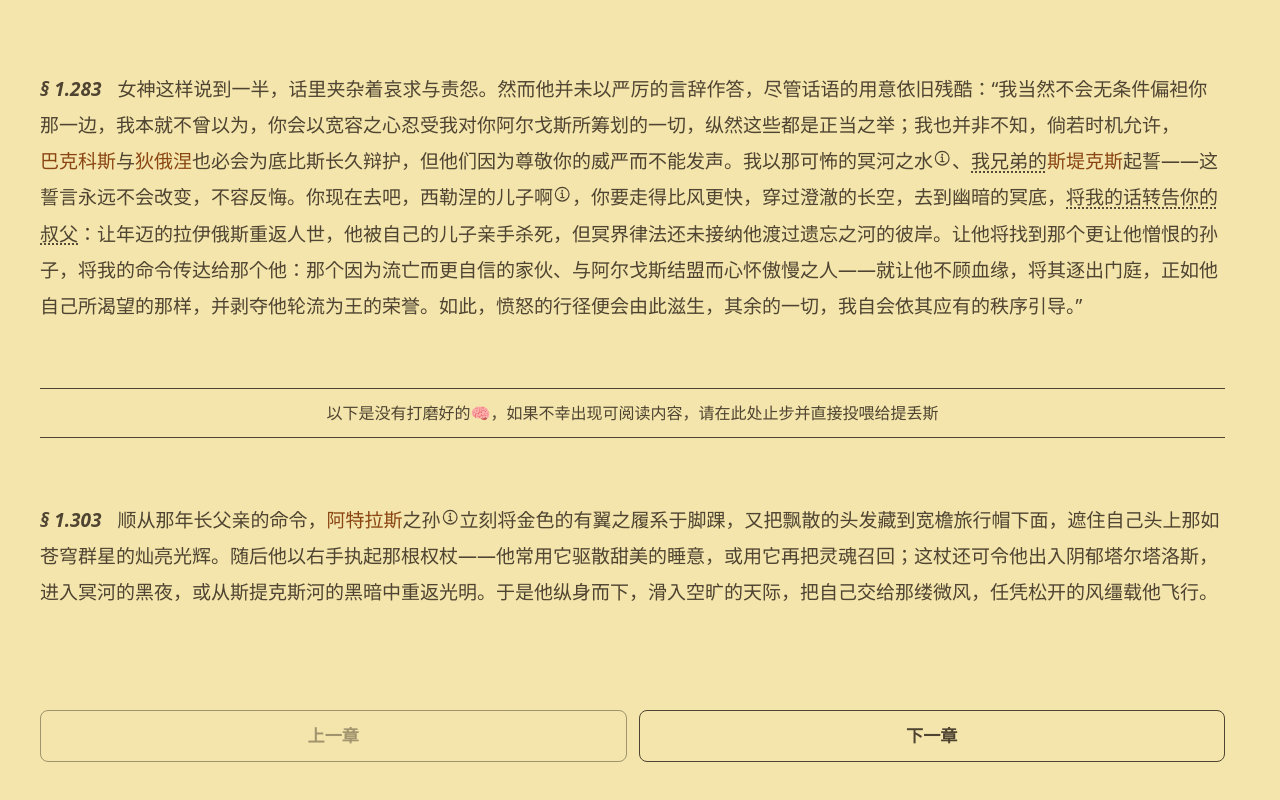
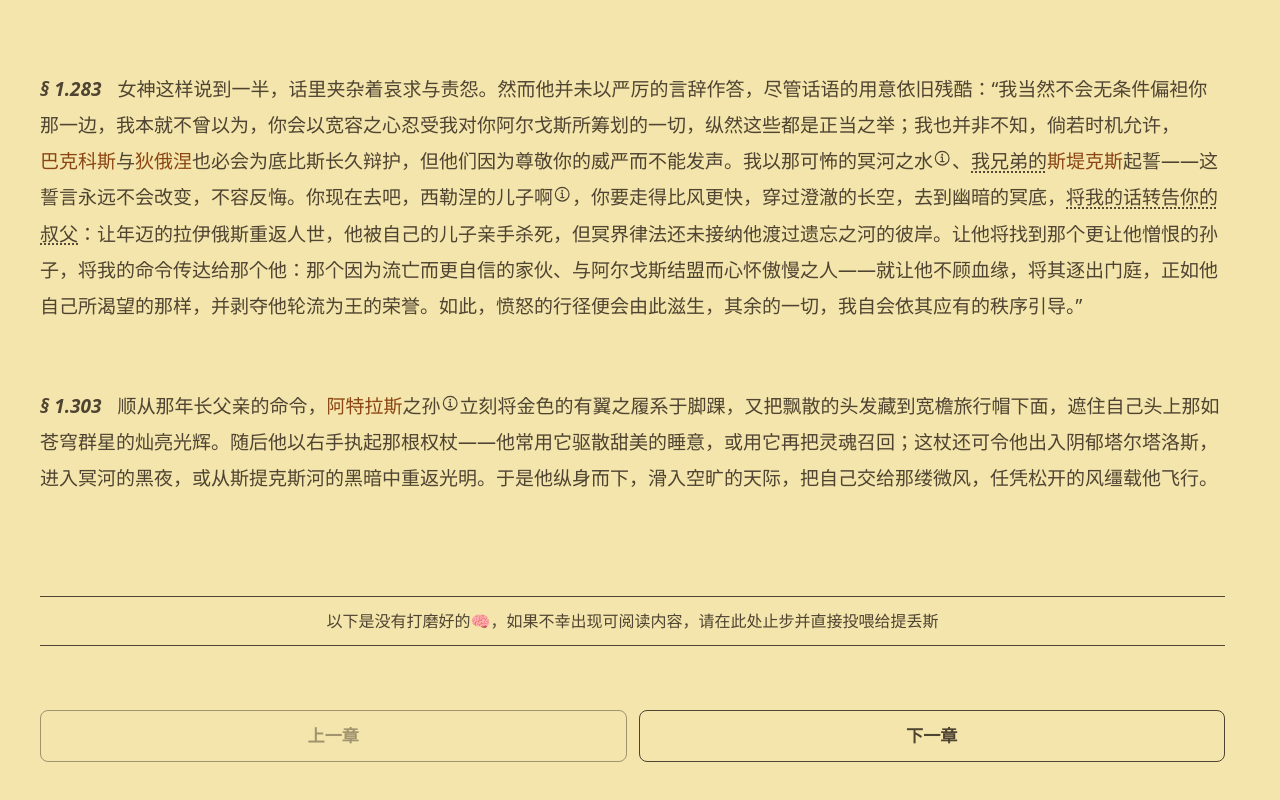
Before and after one commit to ThundeRayn/online-Reader, a React (Vite) app: page / in a window 1280 px wide. Shown: the part 4330-5130 px from the top of the page. Built offline with nearby package versions, Linux system fonts and the light colour scheme.

Commit message:
switched 1303

```diff
--- a/src/Chapters/Chapter1.tsx
+++ b/src/Chapters/Chapter1.tsx
@@ -27,9 +27,9 @@ const Chapter1 = () => {
         <Para1197 />
         <Para1248 />
         <Para1283 />
+        <Para1303/>
+    <Processing />
 
-    <Processing />
-        <Para1303/>
 
         <ChapterNavigation currentChapter={1} />
     </div>
```
